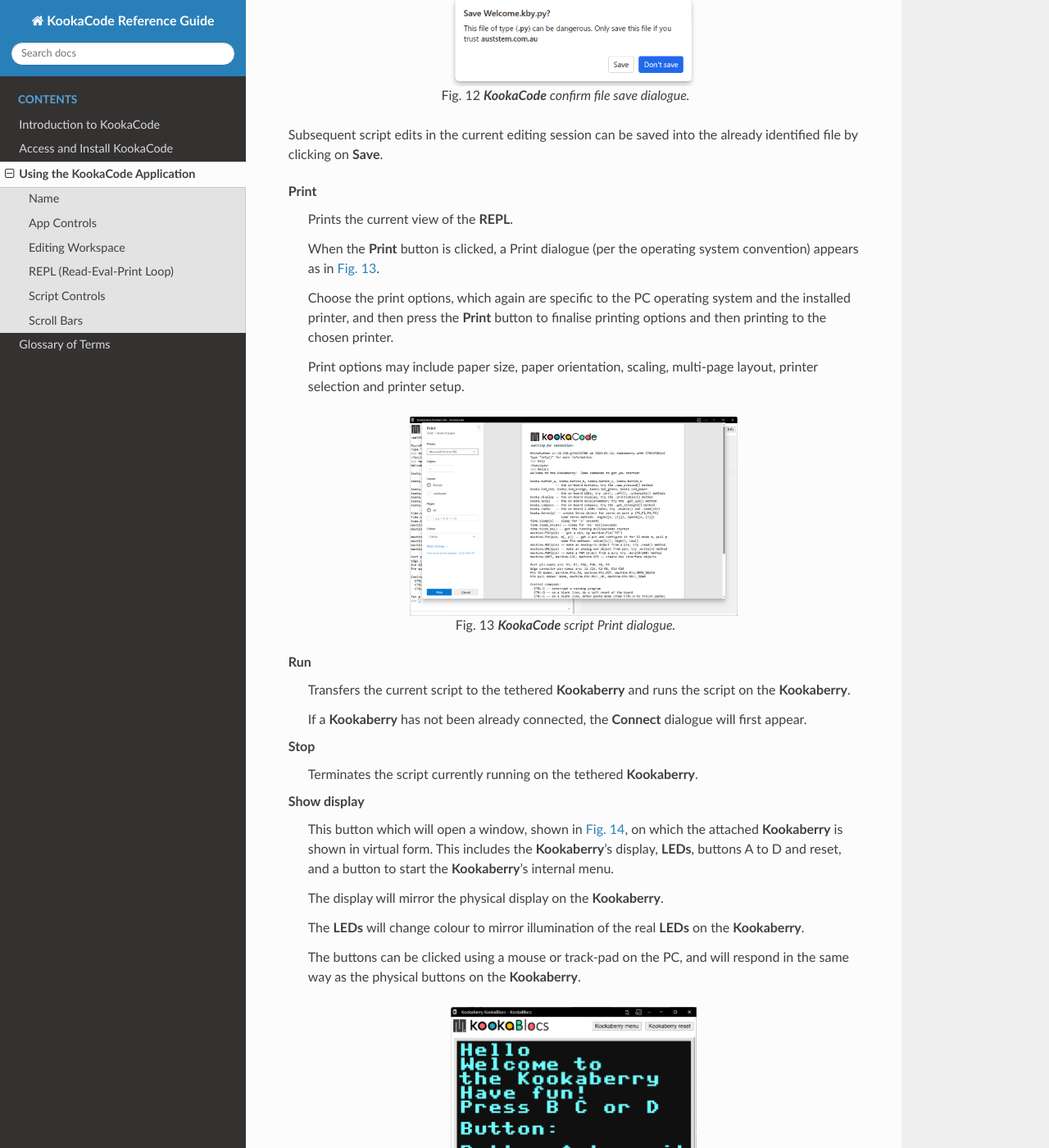
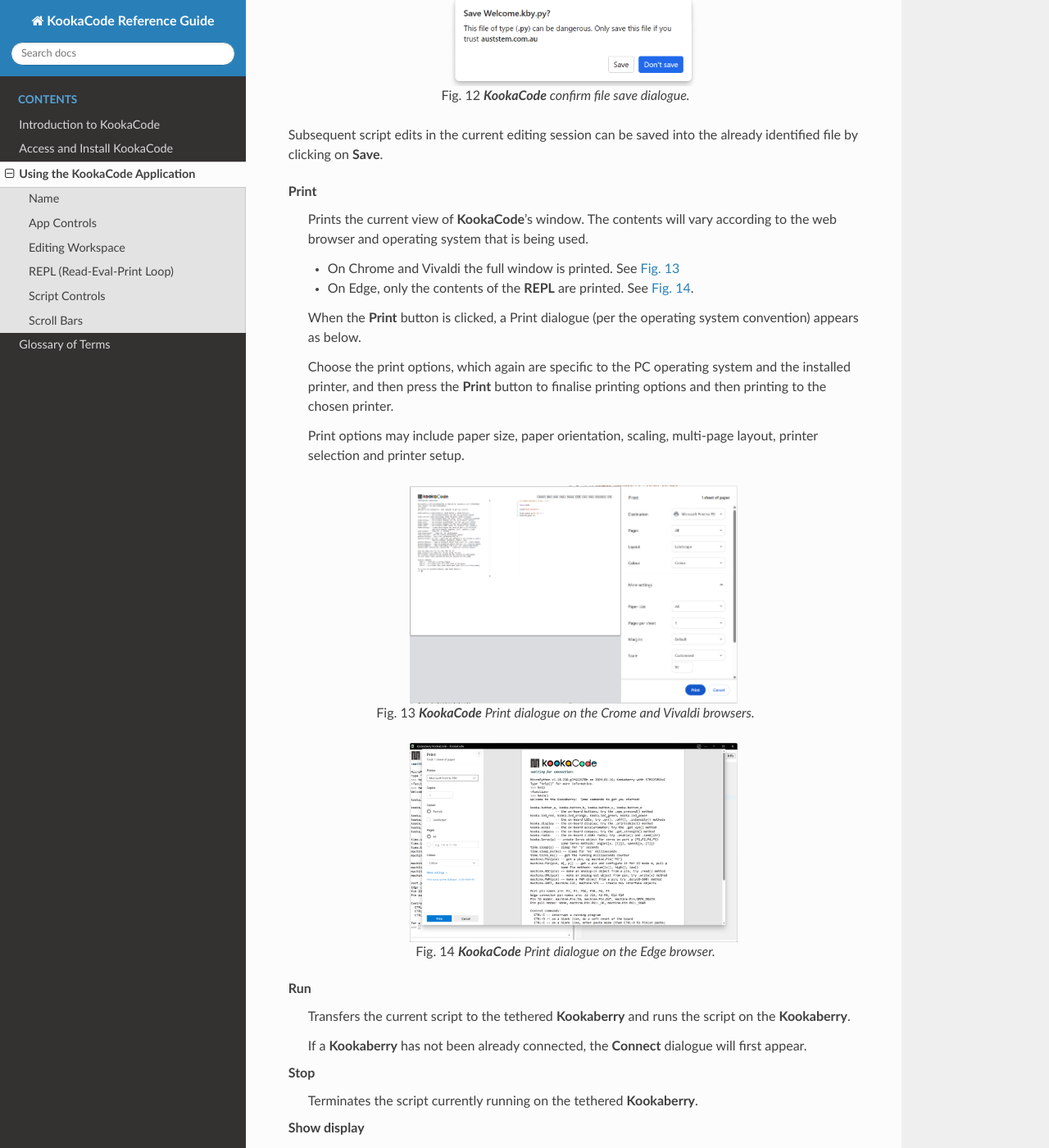
Before and after one commit to TDStrasser/KookaCode-Reference-Guide, a Sphinx documentation site: the page built from docs/source/using.rst, in a window 1280 px wide and 1400 px high, scrolled down 6435 px. Shown: the whole window at 82% size. Built offline with Sphinx 7.4.7 and the Read the Docs theme 3.1.0, drawn with Linux system fonts in a browser that asks for light colours; some of the changed text lies outside the part shown.

Commit message:
Updated the Print function description

```diff
--- a/docs/source/using.rst
+++ b/docs/source/using.rst
@@ -258,21 +258,31 @@
 Subsequent script edits in the current editing session can be saved into the already identified file by clicking on **Save**.
 
 Print
-  Prints the current view of the **REPL**.
+  Prints the current view of **KookaCode**'s window.  The contents will vary according to the web browser and operating system that is being used.
 
-  When the **Print** button is clicked, a Print dialogue (per the operating system convention) appears as in :numref:`printdialg`.
+  * On Chrome and Vivaldi the full window is printed. See :numref:`chromeprtdialg`
+  * On Edge, only the contents of the **REPL** are printed. See :numref:`printdialg`.
+
+  When the **Print** button is clicked, a Print dialogue (per the operating system convention) appears as below.
 
   Choose the print options, which again are specific to the PC operating system and the installed printer,
   and then press the **Print** button to finalise printing options and then printing to the chosen printer.
 
   Print options may include paper size, paper orientation, scaling, multi-page layout, printer selection and printer setup.
 
+.. _chromeprtdialg:
+.. figure:: images/chrome-print-dialogue.png
+   :width: 400
+   :align: center
+
+   **KookaCode** Print dialogue on the Crome and Vivaldi browsers.
+
 .. _printdialg:
 .. figure:: images/kcode-print-dialogue.png
    :width: 400
    :align: center
 
-   **KookaCode** script Print dialogue.
+   **KookaCode** Print dialogue on the Edge browser.
 
 Run
   Transfers the current script to the tethered **Kookaberry** and runs the script on the **Kookaberry**.
```
Also changed, not shown: docs/source/images/chrome-print-dialogue.png (added).
